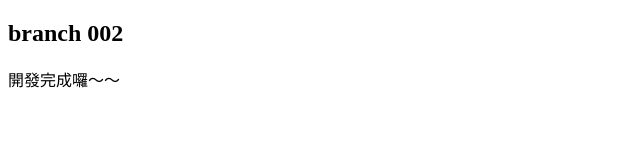
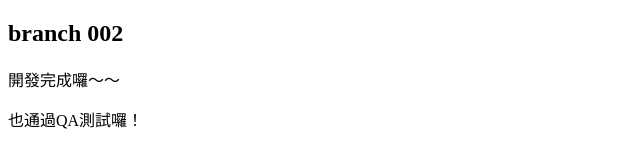
Before and after one commit to RogerFO25/Practice, a plain HTML site: page index.html in a window 1280 px wide. Shown: the whole page, without its empty margins (0-640 px from the left). Drawn offline with Linux system fonts and the light colour scheme.

Commit message:
branch002 pass

```diff
--- a/index.html
+++ b/index.html
@@ -9,5 +9,6 @@
 <body>
     <h2>branch 002</h2>
     <p>開發完成囉～～</p>
+    <p>也通過QA測試囉！</p>
 </body>
 </html>
```
